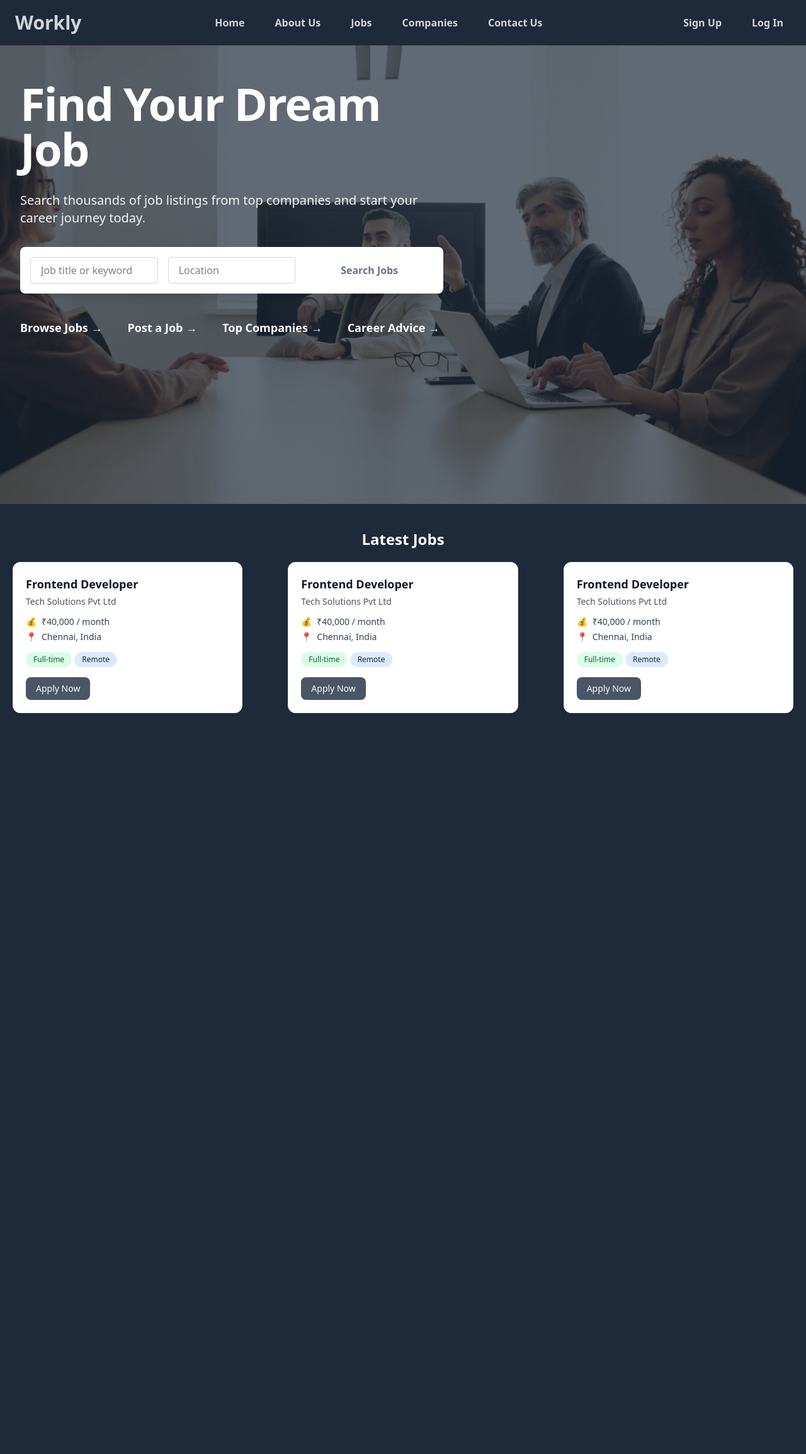
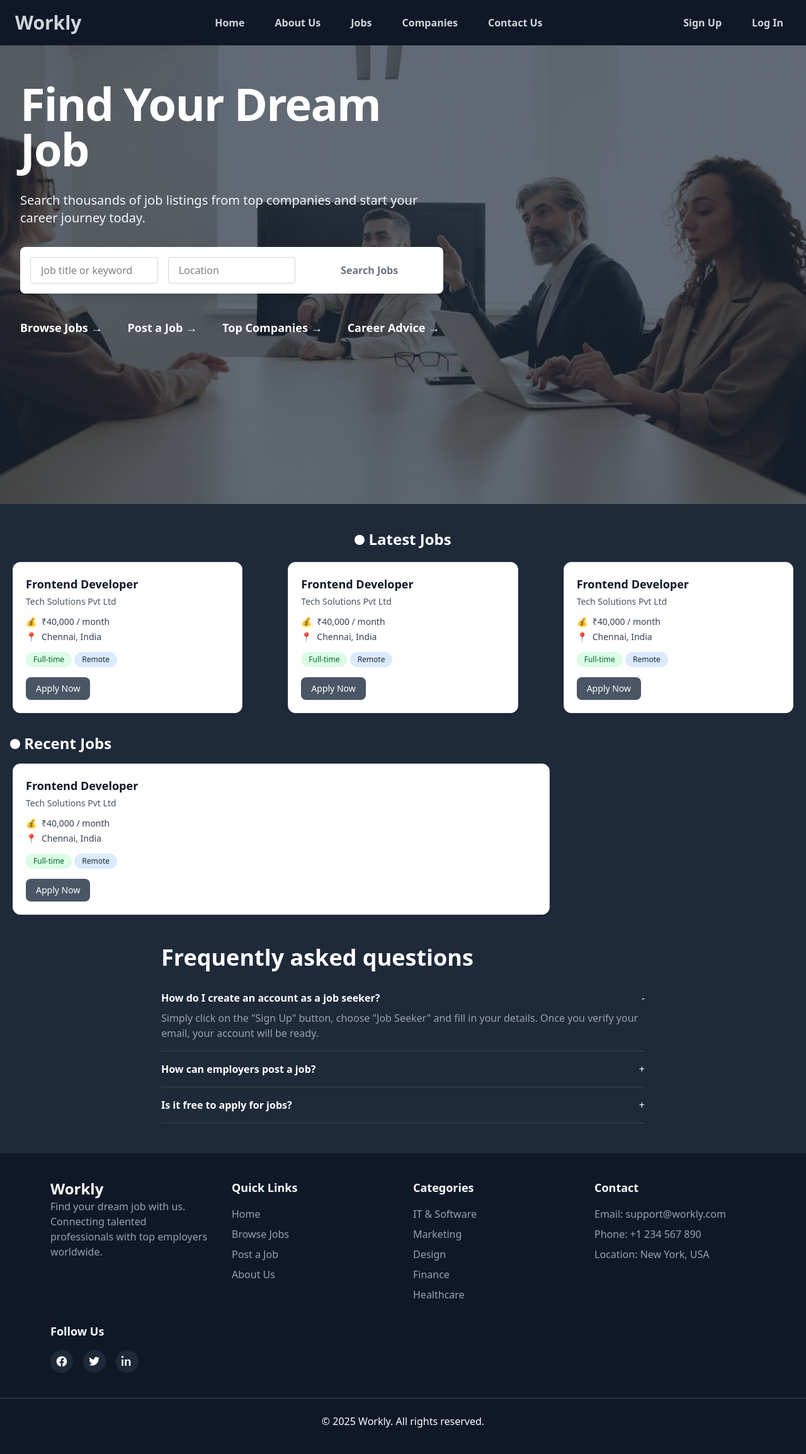
Before and after one commit to ganeshkannanpm/Laravel-Job-Portal, a Laravel app: page / in a window 1280 px wide. Shown: the whole page at 63% size. Before the commit the page ends 1132 px from the top, so only its background shows below. Run offline with Laravel 12, Linux system fonts and the light colour scheme; style sheets or scripts are compiled from the project's sources.

Commit message:
feat(UI) : Finished home page ui

```diff
--- a/resources/css/app.css
+++ b/resources/css/app.css
@@ -9,3 +9,8 @@
     --font-sans: 'Instrument Sans', ui-sans-serif, system-ui, sans-serif, 'Apple Color Emoji', 'Segoe UI Emoji',
         'Segoe UI Symbol', 'Noto Color Emoji';
 }
+
+body{
+    padding: 0px;
+    margin: 0px;
+}
--- a/resources/views/components/banner.blade.php
+++ b/resources/views/components/banner.blade.php
@@ -31,10 +31,10 @@
         <div class="mx-auto mt-10 max-w-2xl lg:mx-0 lg:max-w-none">
             <div
                 class="grid grid-cols-1 gap-x-8 gap-y-6 text-lg font-semibold text-white sm:grid-cols-2 md:flex lg:gap-x-10">
-                <a href="#">Browse Jobs <span aria-hidden="true">&rarr;</span></a>
-                <a href="#">Post a Job <span aria-hidden="true">&rarr;</span></a>
-                <a href="#">Top Companies <span aria-hidden="true">&rarr;</span></a>
-                <a href="#">Career Advice <span aria-hidden="true">&rarr;</span></a>
+                <a href="#" class="no-underline hover:underline">Browse Jobs <span aria-hidden="true">&rarr;</span></a>
+                <a href="#" class="no-underline hover:underline">Post a Job <span aria-hidden="true">&rarr;</span></a>
+                <a href="#" class="no-underline hover:underline">Top Companies <span aria-hidden="true">&rarr;</span></a>
+                <a href="#" class="no-underline hover:underline">Career Advice <span aria-hidden="true">&rarr;</span></a>
             </div>
         </div>
     </div>
--- /dev/null
+++ b/resources/views/components/faq.blade.php
@@ -0,0 +1,80 @@
+<section class="bg-gray-800 text-white px-6 py-12 sm:px-8 lg:px-16">
+  <div class="max-w-3xl mx-auto">
+    <h2 class="text-3xl sm:text-4xl font-bold mb-8">Frequently asked questions</h2>
+
+    <div x-data="{ open: 1 }" class="space-y-4">
+      <!-- FAQ Item -->
+      <div class="border-b border-gray-700 pb-4">
+        <button
+          @click="open === 1 ? open = null : open = 1"
+          class="flex justify-between items-center w-full text-left"
+        >
+          <span class="font-semibold">How do I create an account as a job seeker?</span>
+          <span>
+            <span x-show="open !== 1" x-cloak>+</span>
+            <span x-show="open === 1" x-cloak>-</span>
+          </span>
+        </button>
+        <p
+          x-show="open === 1"
+          x-transition
+          x-cloak
+          class="mt-2 text-gray-400"
+        >
+          Simply click on the "Sign Up" button, choose "Job Seeker" and fill in your details. Once you verify your email, your account will be ready.
+        </p>
+      </div>
+
+      <!-- FAQ Item -->
+      <div class="border-b border-gray-700 pb-4">
+        <button
+          @click="open === 2 ? open = null : open = 2"
+          class="flex justify-between items-center w-full text-left"
+        >
+          <span class="font-semibold">How can employers post a job?</span>
+          <span>
+            <span x-show="open !== 2" x-cloak>+</span>
+            <span x-show="open === 2" x-cloak>-</span>
+          </span>
+        </button>
+        <p
+          x-show="open === 2"
+          x-transition
+          x-cloak
+          class="mt-2 text-gray-400"
+        >
+          Employers can log in to their account, navigate to "Post a Job", fill out the form, and submit. Jobs will be visible after approval.
+        </p>
+      </div>
+
+      <!-- FAQ Item -->
+      <div class="border-b border-gray-700 pb-4">
+        <button
+          @click="open === 3 ? open = null : open = 3"
+          class="flex justify-between items-center w-full text-left"
+        >
+          <span class="font-semibold">Is it free to apply for jobs?</span>
+          <span>
+            <span x-show="open !== 3" x-cloak>+</span>
+            <span x-show="open === 3" x-cloak>-</span>
+          </span>
+        </button>
+        <p
+          x-show="open === 3"
+          x-transition
+          x-cloak
+          class="mt-2 text-gray-400"
+        >
+         Yes! Applying for jobs is completely free for job seekers on our platform.
+        </p>
+      </div>
+    </div>
+  </div>
+</section>
+
+<!-- Alpine.js -->
+<script src="https://cdn.jsdelivr.net/npm/alpinejs@3.x.x/dist/cdn.min.js" defer></script>
+
+<style>
+  [x-cloak] { display: none !important; }
+</style>
--- /dev/null
+++ b/resources/views/components/footer.blade.php
@@ -0,0 +1,78 @@
+<footer class="bg-gray-900 text-white py-10">
+    <div class="max-w-6xl mx-auto px-4 grid grid-cols-1 md:grid-cols-4 gap-8">
+        <!-- Logo & About -->
+        <div>
+            <a href="/" class="text-2xl font-bold mb-4 hover:text-blue-500 transition">Workly</a>
+            <p class="text-gray-400">
+                Find your dream job with us. Connecting talented professionals with top employers worldwide.
+            </p>
+        </div>
+
+        <!-- Quick Links -->
+        <div>
+            <h3 class="text-lg font-semibold mb-4">Quick Links</h3>
+            <ul class="space-y-2">
+                <li><a href="#" class="text-gray-400 hover:text-blue-500 transition">Home</a></li>
+                <li><a href="#" class="text-gray-400 hover:text-blue-500 transition">Browse Jobs</a></li>
+                <li><a href="#" class="text-gray-400 hover:text-blue-500 transition">Post a Job</a></li>
+                <li><a href="#" class="text-gray-400 hover:text-blue-500 transition">About Us</a></li>
+            </ul>
+        </div>
+
+        <!-- Job Categories -->
+        <div>
+            <h3 class="text-lg font-semibold mb-4">Categories</h3>
+            <ul class="space-y-2">
+                <li><a href="#" class="text-gray-400 hover:text-blue-500 transition">IT & Software</a></li>
+                <li><a href="#" class="text-gray-400 hover:text-blue-500 transition">Marketing</a></li>
+                <li><a href="#" class="text-gray-400 hover:text-blue-500 transition">Design</a></li>
+                <li><a href="#" class="text-gray-400 hover:text-blue-500 transition">Finance</a></li>
+                <li><a href="#" class="text-gray-400 hover:text-blue-500 transition">Healthcare</a></li>
+            </ul>
+        </div>
+
+        <!-- Contact -->
+        <div>
+            <h3 class="text-lg font-semibold mb-4">Contact</h3>
+            <ul class="space-y-2 text-gray-400">
+                <li>Email: <a href="mailto:support@workly.com"
+                        class="hover:text-blue-500 transition">support@workly.com</a></li>
+                <li>Phone: <a href="tel:+1234567890" class="hover:text-blue-500 transition">+1 234 567 890</a></li>
+                <li>Location: <span class="hover:text-blue-500 transition">New York, USA</span></li>
+            </ul>
+        </div>
+
+        <!-- Social Media -->
+        <div>
+            <h3 class="text-lg font-semibold mb-4">Follow Us</h3>
+            <div class="flex space-x-4">
+                <!-- Facebook -->
+                <a href="#" class="p-2 bg-gray-800 rounded-full hover:bg-blue-500 transition">
+                    <svg class="w-5 h-5 text-white hover:text-black" fill="currentColor" viewBox="0 0 24 24">
+                        <path
+                            d="M22 12C22 6.477 17.523 2 12 2S2 6.477 2 12a10 10 0 008.44 9.874v-6.99H7.898v-2.884H10.44V9.845c0-2.52 1.492-3.911 3.777-3.911 1.094 0 2.238.195 2.238.195v2.456h-1.26c-1.243 0-1.63.772-1.63 1.562v1.87h2.773l-.443 2.884h-2.33v6.99A10 10 0 0022 12z" />
+                    </svg>
+                </a>
+                <!-- Twitter -->
+                <a href="#" class="p-2 bg-gray-800 rounded-full hover:bg-blue-500 transition">
+                    <svg class="w-5 h-5 text-white hover:text-black" fill="currentColor" viewBox="0 0 24 24">
+                        <path
+                            d="M19.633 7.581c.013.177.013.355.013.533 0 5.428-4.13 11.685-11.685 11.685-2.322 0-4.482-.678-6.296-1.844a8.233 8.233 0 005.96-1.667 4.122 4.122 0 01-3.849-2.861c.254.039.508.065.775.065.374 0 .748-.05 1.096-.143a4.118 4.118 0 01-3.297-4.042v-.051a4.14 4.14 0 001.86.522 4.118 4.118 0 01-1.272-5.494 11.675 11.675 0 008.457 4.287 4.643 4.643 0 01-.102-.944 4.118 4.118 0 017.124-2.813 8.233 8.233 0 002.61-.996 4.103 4.103 0 01-1.806 2.27 8.233 8.233 0 002.368-.64 8.845 8.845 0 01-2.056 2.13z" />
+                    </svg>
+                </a>
+                <!-- LinkedIn -->
+                <a href="#" class="p-2 bg-gray-800 rounded-full hover:bg-blue-500 transition">
+                    <svg class="w-5 h-5 text-white hover:text-black" fill="currentColor" viewBox="0 0 24 24">
+                        <path
+                            d="M4.983 3.5C4.983 4.604 4.106 5.5 3 5.5S1.017 4.604 1.017 3.5 1.894 1.5 3 1.5 4.983 2.396 4.983 3.5zM1.5 8.25h3v12h-3v-12zm7.5 0h2.88v1.641h.041c.402-.76 1.384-1.562 2.85-1.562 3.048 0 3.609 2.007 3.609 4.615v7.306h-3v-6.48c0-1.546-.027-3.54-2.156-3.54-2.159 0-2.49 1.676-2.49 3.422v6.598h-3v-12z" />
+                    </svg>
+                </a>
+            </div>
+        </div>
+    </div>
+    <!-- Bottom -->
+    <div class="mt-10 border-t border-gray-700 pt-6 text-center text-white">
+        <p>&copy; 2025 Workly. All rights reserved.</p>
+    </div>
+    </div>
+</footer>
--- a/resources/views/components/layout.blade.php
+++ b/resources/views/components/layout.blade.php
@@ -10,11 +10,11 @@
 </head>
 
 <body class="bg-gray-800 pb-10">
-    <div class="bg-gray-800 px-6 fixed top-0 left-0 right-0 z-50">
+    <div class="bg-gray-900 px-6 fixed top-0 left-0 right-0 z-50">
         <nav class="flex justify-between items-center py-4 text-gray-300">
             <!-- Logo -->
             <div class="flex items-center space-x-2">
-                <a href="/" class="font-sans font-semibold text-3xl hover:text-gray-100">Workly</a>
+                <a href="/" class="font-sans font-semibold text-3xl hover:text-blue-500 transition">Workly</a>
             </div>
 
             <!-- Desktop Menu -->
@@ -56,7 +56,7 @@
     <main class="mt-10 max-w-[1500px] mx-auto">
         {{ $slot }}
     </main>
-
+    <x-footer />
     <script>
         document.getElementById('menu-btn').addEventListener('click', function () {
             document.getElementById('mobile-menu').classList.toggle('hidden');
--- /dev/null
+++ b/resources/views/components/recent-jobs.blade.php
@@ -0,0 +1,36 @@
+<div class="mx-5 w-2/3 bg-white border border-gray-200 rounded-xl shadow-sm p-5 hover:shadow-md transition">
+
+    <!-- Job Title -->
+    <h2 class="text-lg font-semibold text-gray-900">Frontend Developer</h2>
+
+    <!-- Employer -->
+    <p class="text-sm text-gray-600 mt-1">Tech Solutions Pvt Ltd</p>
+
+    <!-- Salary -->
+    <div class="mt-3 flex items-center text-gray-700 text-sm">
+        💰 <span class="ml-2">₹40,000 / month</span>
+    </div>
+
+    <!-- Location -->
+    <div class="mt-1 flex items-center text-gray-700 text-sm">
+        📍 <span class="ml-2">Chennai, India</span>
+    </div>
+
+    <!-- Job Type -->
+    <div class="mt-3">
+        <span class="inline-block px-3 py-1 text-xs font-medium bg-green-100 text-green-800 rounded-full">
+            Full-time
+        </span>
+        <span class="inline-block px-3 py-1 text-xs font-medium bg-blue-100 text-gray-800 rounded-full">
+            Remote
+        </span>
+    </div>
+
+    <!-- Apply Button -->
+    <div class="mt-4">
+        <button class="px-4 py-2 bg-gray-600 text-white rounded-lg hover:bg-gray-800 text-sm transition-colors duration-300">
+            Apply Now
+        </button>
+    </div>
+
+</div>
--- a/resources/views/welcome.blade.php
+++ b/resources/views/welcome.blade.php
@@ -1,10 +1,26 @@
 <x-layout>
     <section>
-        <h2 class="mb-5 text-white font-bold text-2xl text-center">Latest Jobs</h2>
+        <h2 class="mb-5 text-white font-bold text-2xl text-center">
+            <span class="w-4 h-4 bg-white inline-block rounded-full"></span>
+            Latest Jobs
+        </h2>
         <div class="grid lg:grid-cols-3 gap-8">
             <x-job-card />
             <x-job-card />
             <x-job-card />
         </div>
+        <div class="mt-8">
+            <h2 class=" mb-4 ms-4 text-white font-bold text-2xl">
+                <span class="w-4 h-4 bg-white inline-block rounded-full"></span>
+                Recent Jobs
+            </h2>
+            <x-recent-jobs />
+        </div>
+        <div>
+            <x-faq />
+        </div>
+        <div>
+
+        </div>
     </section>
 </x-layout>
```
Also changed, not shown: resources/views/components/contact.blade.php (added, +76 -0 lines).
